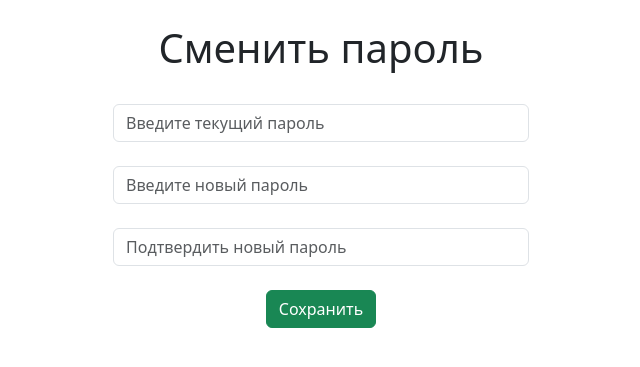
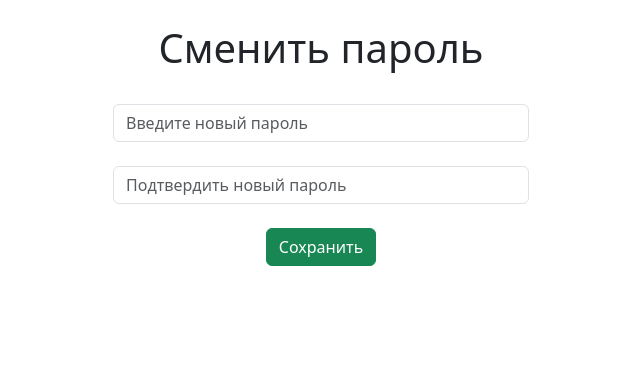
Before and after one commit to irawrr/TaskManager, a Django app: page /change in a window 1280 px wide. Shown: the part 73-440 px from the top of the page, without its empty margins (319-959 px from the left). Run offline with Django 4.2, Linux system fonts and the light colour scheme; a user stored in the database is signed in.

Commit message:
Добавлена функциональность смены пароля

```diff
--- a/main/templates/main/change.html
+++ b/main/templates/main/change.html
@@ -10,15 +10,12 @@
           <div class="tab-pane fade active show" id="pills-login" role="tabpanel" aria-labelledby="tab-login">
             <form method="post">
                 {% csrf_token %}
-              <div class="form-outline mb-4">
-                  <input type="password" name="password" id="id_password" class="form-control" placeholder="Введите текущий пароль">
-              <div class="form-notch"><div class="form-notch-leading" style="width: 9px;"></div><div class="form-notch-middle" style="width: 64.8px;"></div><div class="form-notch-trailing"></div></div></div>
               <!-- Password input -->
               <div class="form-outline mb-4">
                   <input type="password" name="password" id="id_password" class="form-control" placeholder="Введите новый пароль">
               <div class="form-notch"><div class="form-notch-leading" style="width: 9px;"></div><div class="form-notch-middle" style="width: 64.8px;"></div><div class="form-notch-trailing"></div></div></div>
               <div class="form-outline mb-4">
-                  <input type="password" name="password" id="id_password" class="form-control" placeholder="Подтвердить новый пароль">
+                  <input type="password2" name="password" id="id_password" class="form-control" placeholder="Подтвердить новый пароль">
               <div class="form-notch"><div class="form-notch-leading" style="width: 9px;"></div><div class="form-notch-middle" style="width: 64.8px;"></div><div class="form-notch-trailing"></div></div></div>
                 <div class="CenteredButton" style="text-align: center">
               <button type="submit" class="btn btn-success btn-block mb-3">Сохранить</button>
--- a/main/views.py
+++ b/main/views.py
@@ -6,6 +6,14 @@ from .forms import RecordForm, ResultForm
 
 @login_required
 def change(request):
+    if request.method == "POST":
+        data = request.POST
+        password = data.get("password")
+        password2 = data.get("password2")
+        if password == password2:
+            user = request.user
+            user.set_password(password)
+            user.save()
     tasks = Record.objects.order_by('-id')
     return render(request, 'main/change.html', {'title': 'Сменить пароль', 'tasks': tasks})
 
```
